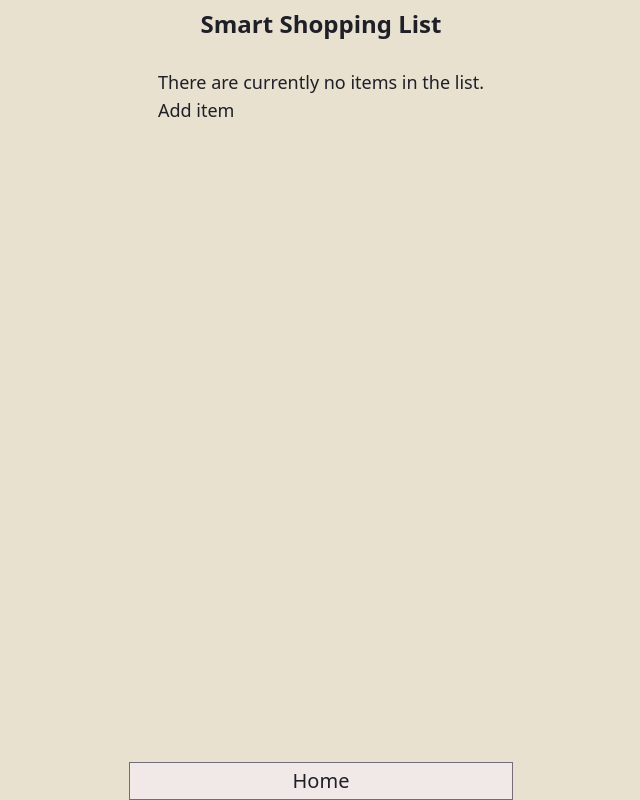
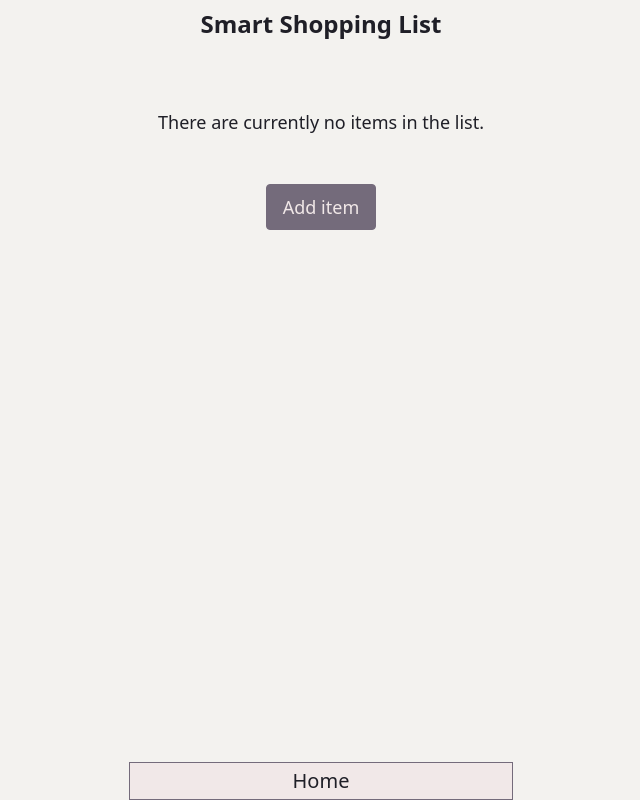
Before and after one commit to the-collab-lab/tcl-51-smart-shopping-list, a React (Vite) app: page /list in a window 1280 px wide. Shown: the whole page, without its empty margins (319-959 px from the left). Built offline with nearby package versions, Linux system fonts and the light colour scheme.

Commit message:
updated cream color in tailwind config file, changed button and input classes to general in index.css for use on multiple pages, styled the non-populated version of the list view

```diff
--- a/src/index.css
+++ b/src/index.css
@@ -3,6 +3,7 @@
 @tailwind utilities;
 
 @layer components {
+	/* App Common Styling */
 	html,
 	body,
 	#root,
@@ -14,7 +15,16 @@
 		@apply w-full flex justify-center lg:text-lg bg-cream text-darkgray dark:bg-darkgray  dark:text-offwhite;
 	}
 
+	.ButtonGeneral {
+		@apply bg-lightgray text-offwhite py-2 px-4  hover:bg-medgray border border-lightgray rounded mt-2 mb-2;
+	}
+
+	.InputGeneral {
+		@apply text-darkgray p-1 rounded border border-lightgray w-full;
+	}
+
 	/* Layout Styling  */
+
 	.Layout {
 		@apply w-5/6 mx-auto max-w-sm flex flex-col justify-between;
 	}
@@ -53,11 +63,11 @@
 		@apply border-2 border-statusorange/70 rounded-md bg-statusorange/30 text-darkgray dark:text-offwhite;
 	}
 
-  .item-mid {
+	.item-mid {
 		@apply border-2 border-statusgreen/70 rounded-md bg-statusgreen/30 text-darkgray dark:text-offwhite;
 	}
 
-  .item-long {
+	.item-long {
 		@apply border-2 border-statusblue/70 rounded-md bg-statusblue/30 text-darkgray dark:text-offwhite;
 	}
 
@@ -67,20 +77,12 @@
 		@apply pb-3 pt-5 pr-4 block;
 	}
 
-	.AddItemInput {
-		@apply text-darkgray p-1 rounded border border-lightgray w-full;
-	}
-
 	.RadioItem {
 		@apply flex items-center mb-2 pl-3 p-1;
 	}
 
 	.RadioInput {
 		@apply w-4 h-4 accent-lightgray;
-	}
-
-	.FormButton {
-		@apply bg-lightgray text-offwhite py-2 px-4  hover:bg-medgray border border-lightgray rounded mt-2 mb-2;
 	}
 }
 
--- a/src/views/List.jsx
+++ b/src/views/List.jsx
@@ -85,10 +85,10 @@ export function List({ data, listToken }) {
 						})}
 				</ul>
 			) : (
-				<div>
-					<p>There are currently no items in the list.</p>
+				<div className="flex flex-col items-center mt-10">
+					<p className=" mb-10">There are currently no items in the list.</p>
 					<Link to={'/add-item'}>
-						<button>Add item</button>
+						<button className="ButtonGeneral">Add item</button>
 					</Link>
 				</div>
 			)}
--- a/tailwind.config.js
+++ b/tailwind.config.js
@@ -15,7 +15,7 @@ module.exports = {
 				darkgray: '#1F1F27',
 				medgray: '#403F50',
 				lightgray: '#746B7B',
-				cream: '#E8E1D0',
+				cream: '#F3F2EF',
 				offwhite: '#F1E8E8',
 				statusred: '#D9534F',
 				statusorange: '#F0AD4E',
```
